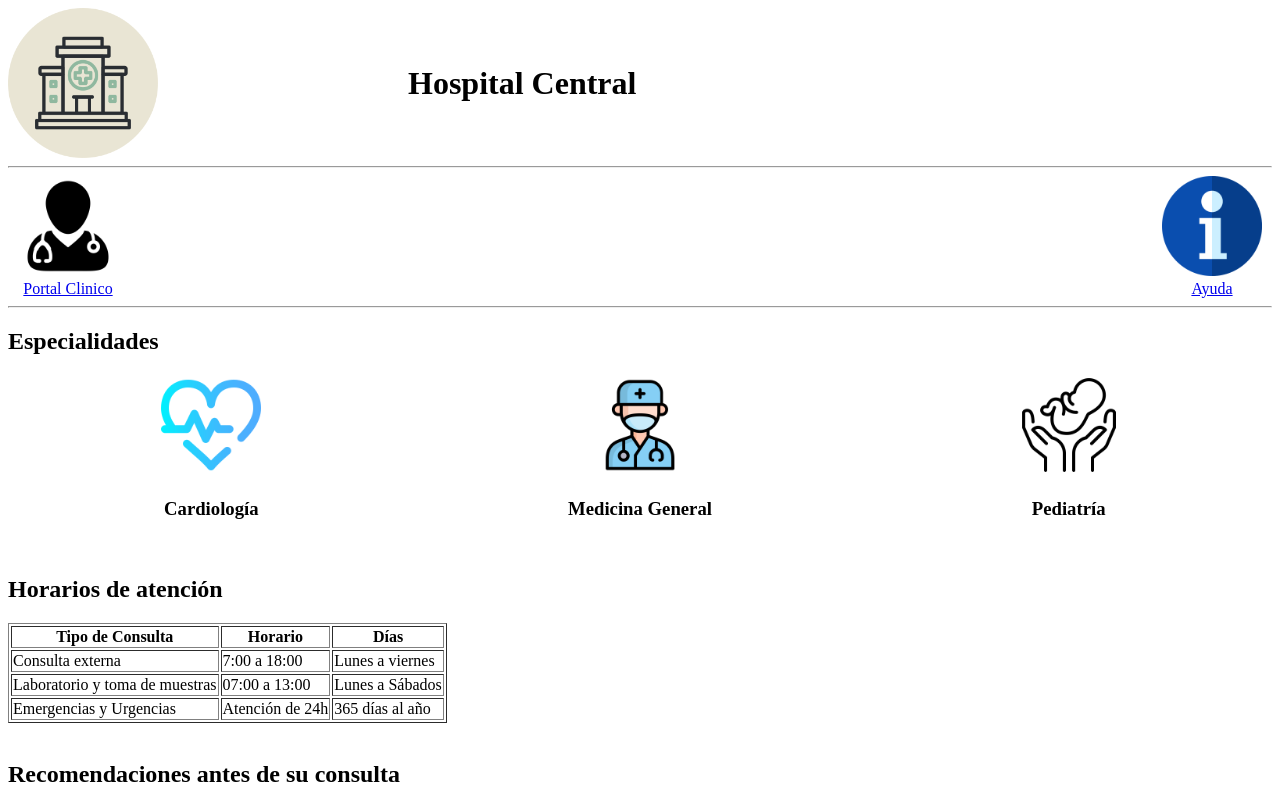
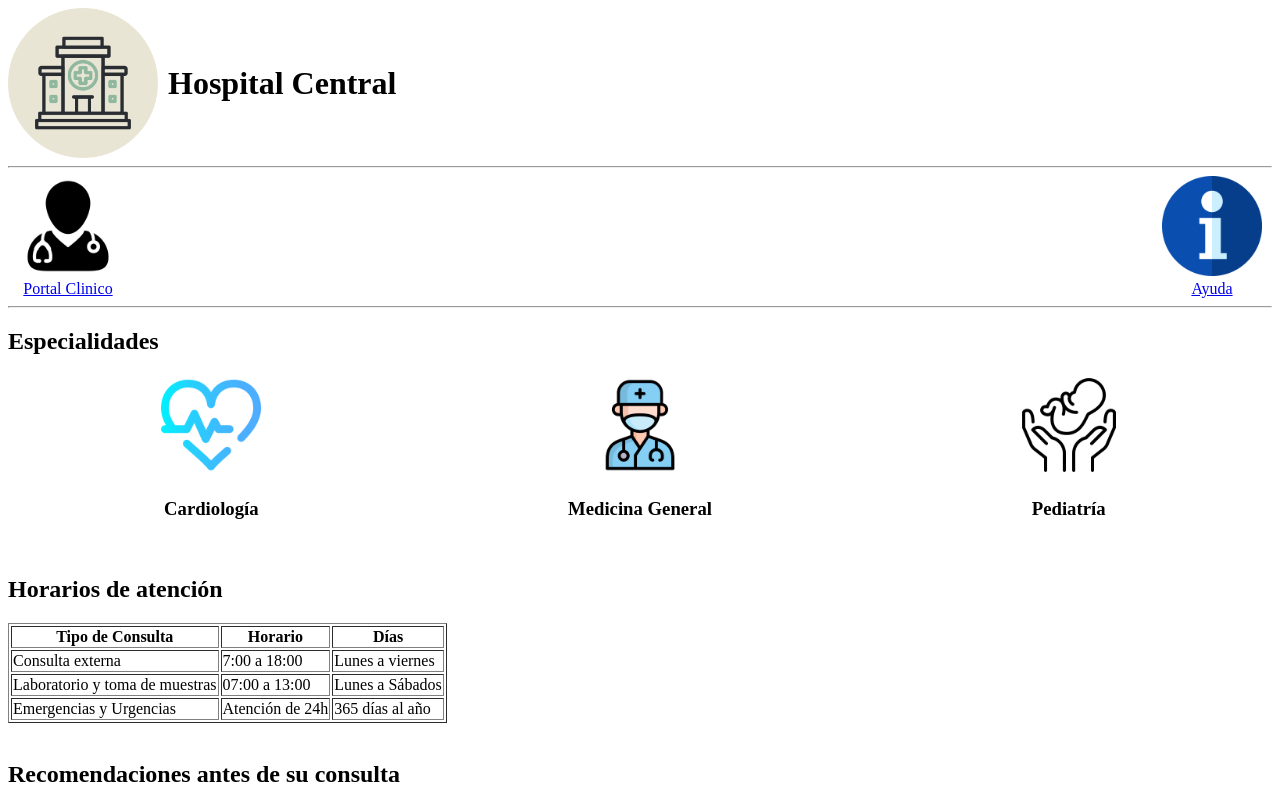
Before and after one commit to Arielalexander06/proyecto_hospital, a plain HTML site: page index.html in a window 1280 px wide. Shown: the top 800 px of the page. Drawn offline with Linux system fonts and the light colour scheme.

Commit message:
Modify header style and layout in index.html
Updated header layout and reduced gap between elements.

```diff
--- a/index.html
+++ b/index.html
@@ -7,7 +7,7 @@
     <title>Hospital Central</title>
 </head>
 <body>
-    <header style="display: flex; align-items: center; gap: 250px;">
+    <header style="display: flex; align-items: center; gap: 10px">
         <img src="./imgs/edificio-del-hospital.png" alt="Logo Hospital Central" width="150">
         <h1>Hospital Central</h1>
     </header>
```
